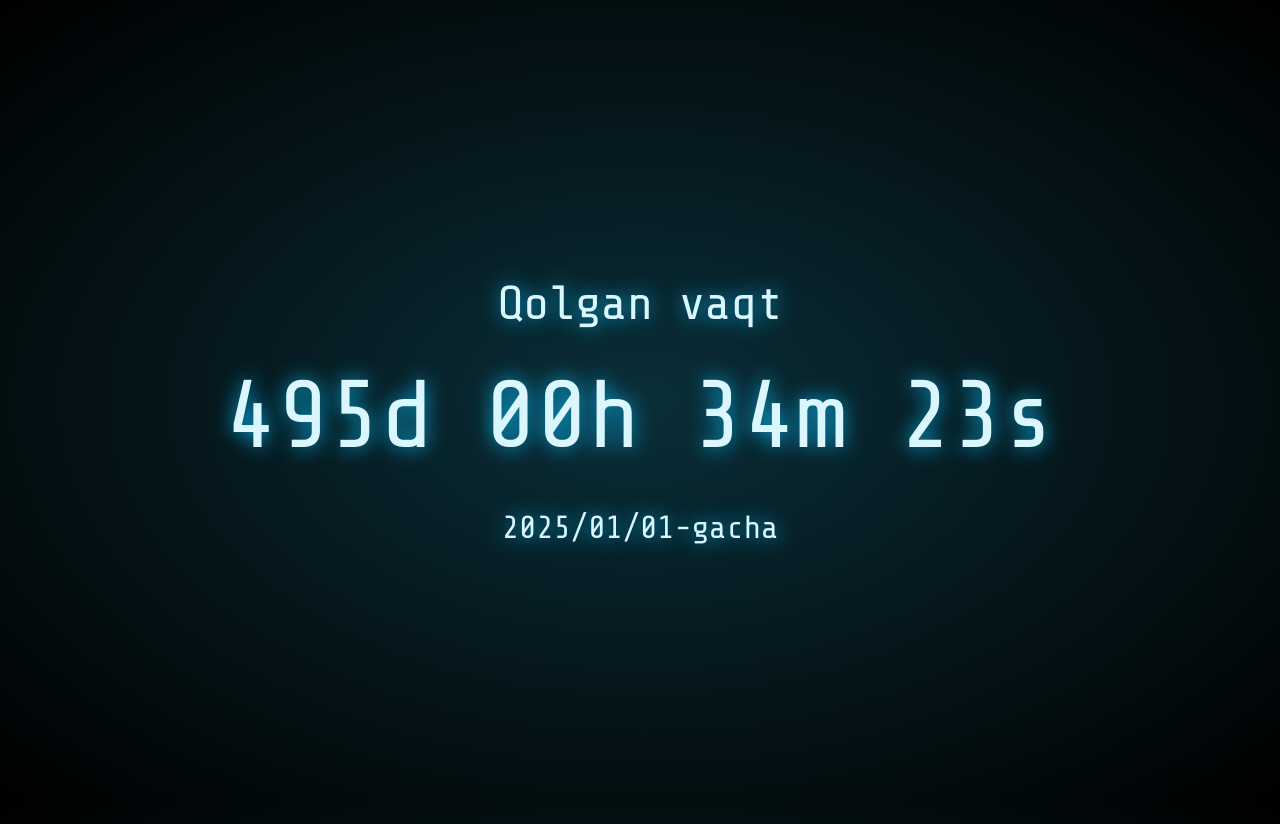
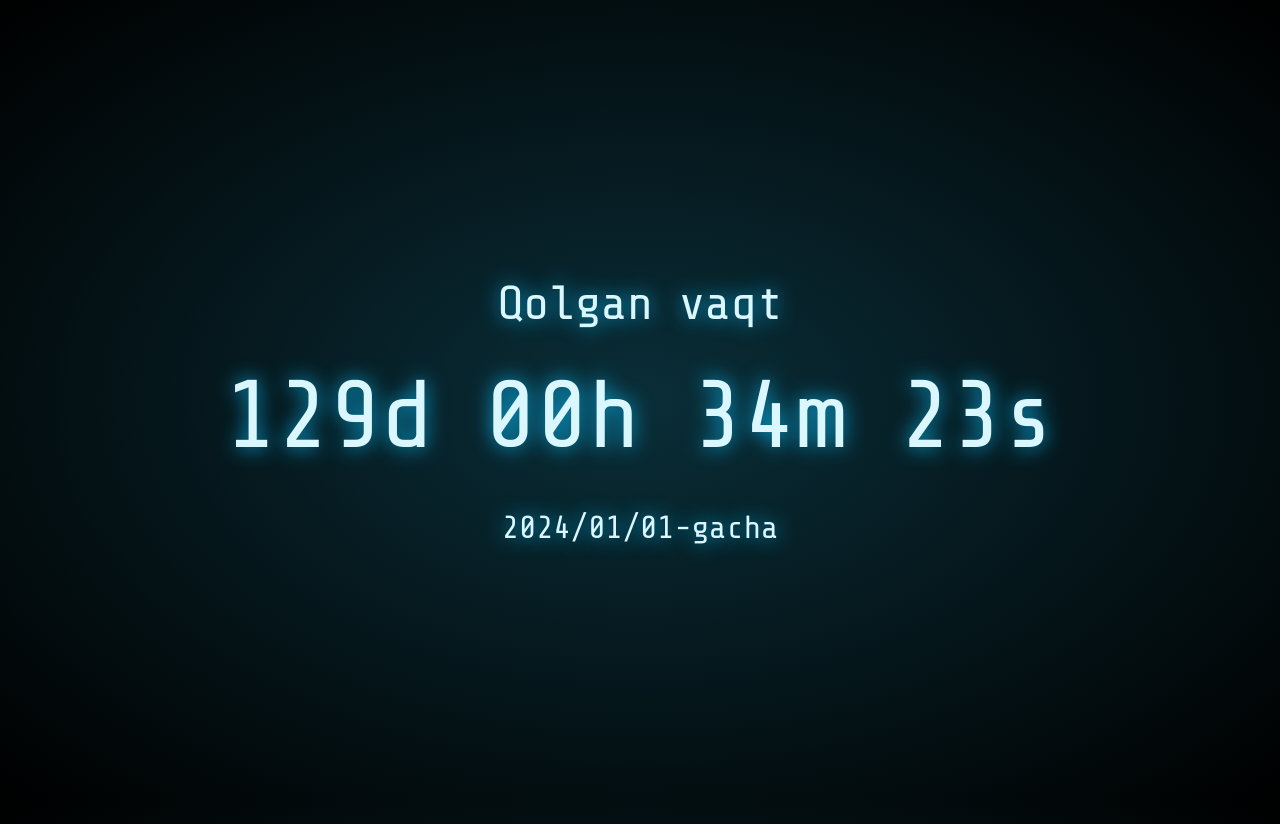
Before and after one commit to Engineer-Ramziddin/countdown, a Vue app: page / in a window 1280 px wide. Built offline with nearby package versions, Linux system fonts and the light colour scheme.

Commit message:
Refactored countdown logic to reset at the start of each year

```diff
--- a/src/App.vue
+++ b/src/App.vue
@@ -1,13 +1,20 @@
 <script setup lang="ts">
 import Countdown from './components/Countdown.vue'
 
-const defaultDate = '2025/01/01'
+// Hozirgi yilning oxiri va keyingi yilning 1-yanvarini avtomatik hisoblash
+function getNextYearDate() {
+  const now = new Date()
+  const nextYear = now.getFullYear() + 1
+  return `${nextYear}/01/01`
+}
 
+// `until` parametrni olish yoki avtomatik kelasi yilni o'rnatish
 function getUntilDate() {
-  const param = new URL(location.href).searchParams.get('until') || defaultDate
-  if (/\d{8}/.test(param))
+  const param = new URL(location.href).searchParams.get('until')
+  if (param && /\d{8}/.test(param))
     return `${param.substring(0, 4)}/${param.substring(4, 6)}/${param.substring(6, 8)}`
-  return defaultDate
+
+  return getNextYearDate()
 }
 
 const until = getUntilDate()
```
